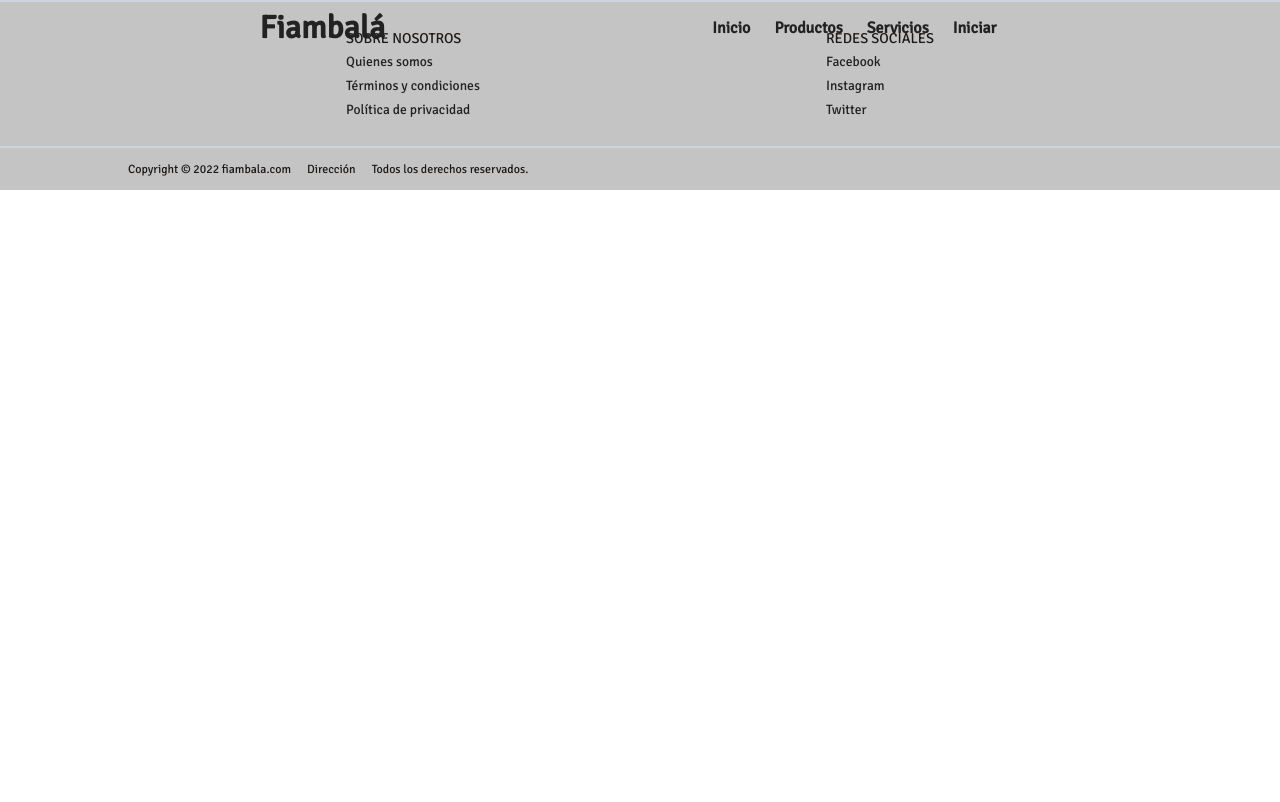
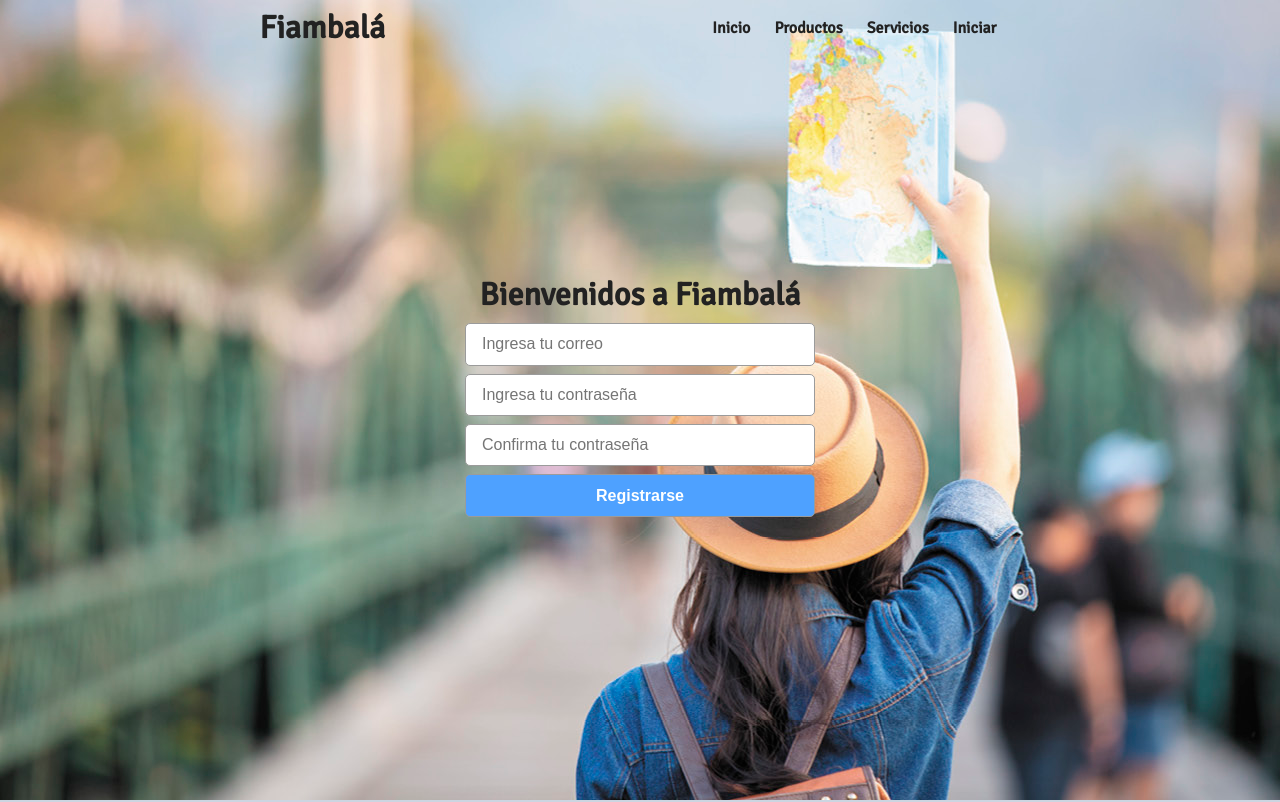
Before and after one commit to No-Country/C3-G52, a React (Create React App) app in the folder frontend/: page /checkin in a window 1280 px wide. Shown: the top 802 px of the page. Built offline with nearby package versions, Linux system fonts and the light colour scheme.

Commit message:
pagina de registro

```diff
--- a/frontend/src/App.tsx
+++ b/frontend/src/App.tsx
@@ -15,6 +15,7 @@ import {
 
 import './App.scss';
 import Detail from './pages/serviceDetail/detail';
+import CheckIn from './pages/checkIn/check.js';
 
 
 function App() {
@@ -31,6 +32,7 @@ function App() {
       <Routes>
         <Route path="/" element={<Home />} />
         <Route path='/login' element={<Login />} />
+        <Route path='/checkin' element={<CheckIn />} />
         <Route path='/products' element={<Login />} />
         <Route path='/services' element={<Services />} />
         <Route path='/detail/:id' element={<Detail />} />
--- a/frontend/src/components/LIstServices/styles.module.scss
+++ b/frontend/src/components/LIstServices/styles.module.scss
@@ -1,8 +1,8 @@
 .ListServices{
   // margin: 0 auto;
-  background-color: none;
+  background: none;
   display: grid;
-  grid-template-rows: repeat();
+
 
   // & > ul{
   //   align-items: center;
--- /dev/null
+++ b/frontend/src/pages/checkIn/check.js
@@ -0,0 +1,32 @@
+import React from 'react';
+
+import style from './check.module.scss';
+
+const CheckIn = () => {
+
+
+	const handleOnSubmit = (e)  => {
+		e.preventDefault();
+
+	}
+
+	return (
+		<div className={style.loginContainer}>
+
+			<h1 className={style.title}>Bienvenidos a Fiambalá</h1>
+			<form
+				className={style.form}
+				onSubmit={handleOnSubmit}>
+
+				<input type="text" name="email" placeholder='Ingresa tu correo'/>
+				<input type="text" name="password" placeholder='Ingresa tu contraseña'/>
+                <input type="text" name="password" placeholder='Confirma tu contraseña'/>
+				<button className={style.btnSubmit} type="submit">Registrarse</button>
+				{/* <button className={style.btnGoogle}>Ingresar con google</button>	 */}
+
+			</form>
+		</div>
+	)
+}
+
+export default CheckIn;
--- /dev/null
+++ b/frontend/src/pages/checkIn/check.module.scss
@@ -0,0 +1,49 @@
+.loginContainer{
+	background-image: url('../../assets/banner_turismo.jpg');
+	background-repeat: no-repeat;
+	background-size: cover;
+	height: 100vh;
+
+	display: flex;
+	flex-direction: column;
+	justify-content: center;
+	align-items: center;
+
+	.title{
+		margin-bottom: 1rem;
+	}
+
+	.form{
+		display: flex;
+		flex-direction: column;
+		gap: 0.5rem;
+		width: 350px;
+
+		& > *{
+			border: none;
+			border: solid 1px rgb(155, 155, 155);
+			border-radius: 5px;
+			padding: 0.7rem 1rem;
+			font-size: 1rem;
+		}
+
+		.btnSubmit,
+		.btnGoogle{
+			color: white;
+			font-weight: 700;
+
+			&:hover{
+				cursor: pointer;
+				opacity: 0.8;
+			}
+		}
+
+		.btnSubmit{
+			background-color: rgb(78, 161, 255);
+		}
+
+		.btnGoogle{
+			background-color: rgb(253, 168, 31);
+		}
+	}
+}
```
